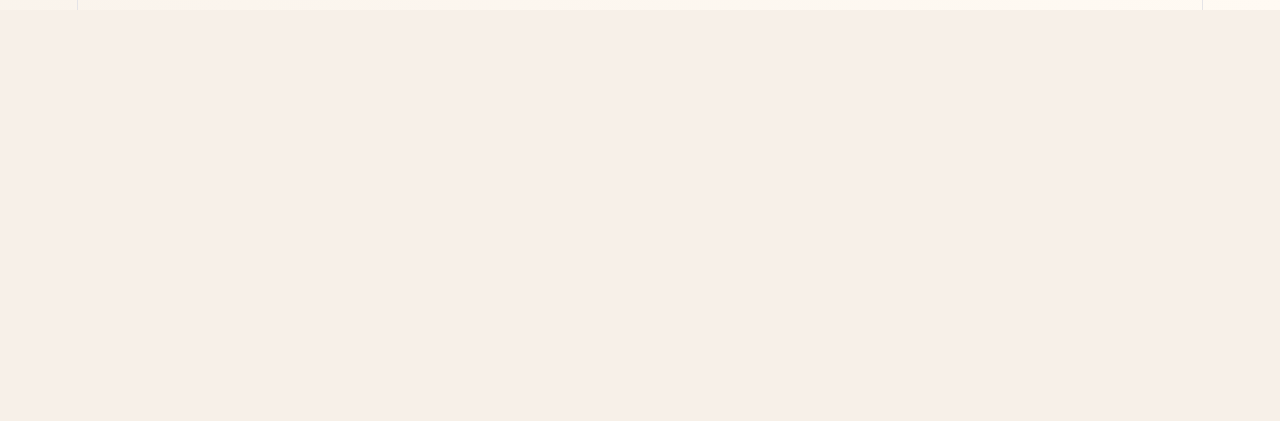
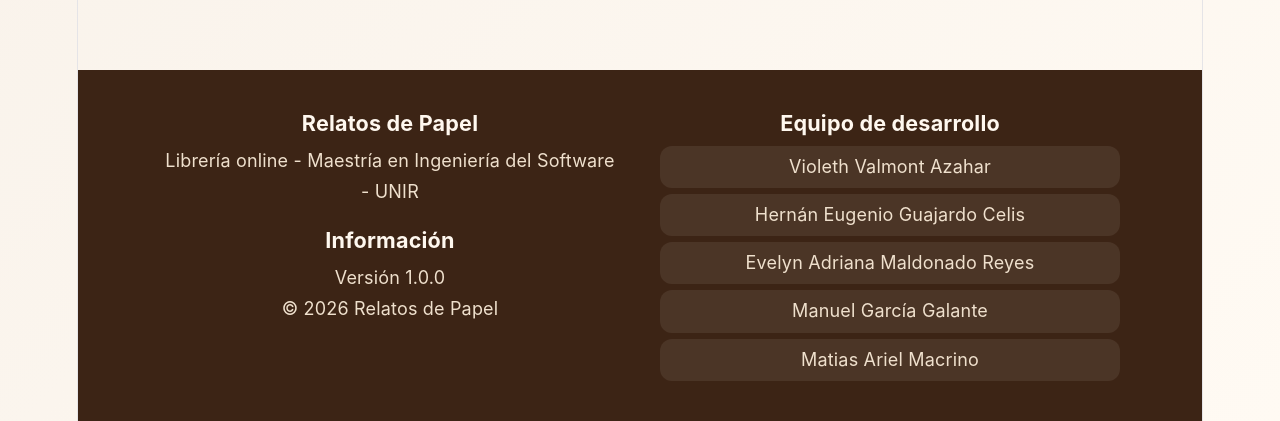
Before and after one commit to mgargal2000/relatos-de-papel, a React (Vite) app: page / in a window 1280 px wide. Shown: the part 801-1222 px from the top of the page. Before the commit the page ends 811 px from the top, so only its background shows below. Built offline with nearby package versions, Linux system fonts and the light colour scheme.

Commit message:
Nuevo componente footer

```diff
--- /dev/null
+++ b/src/components/Footer.jsx
@@ -0,0 +1,37 @@
+function Footer() {
+  const currentYear = new Date().getFullYear();
+
+  return (
+    <footer className="footer">
+      <div className="footer-content">
+        <div className="footer-column">
+          <div className="footer-section">
+            <h3>Relatos de Papel</h3>
+            <p>Librería online - Maestría en Ingeniería del Software - UNIR</p>
+          </div>
+
+          <div className="footer-section">
+            <h3>Información</h3>
+            <p>Versión 1.0.0</p>
+            <p>&copy; {currentYear} Relatos de Papel</p>
+          </div>
+        </div>
+
+        <div className="footer-column">
+          <div className="footer-section">
+            <h3>Equipo de desarrollo</h3>
+            <ul className="footer-team">
+              <li>Violeth Valmont Azahar</li>
+              <li>Hernán Eugenio Guajardo Celis</li>
+              <li>Evelyn Adriana Maldonado Reyes</li>
+              <li>Manuel García Galante</li>
+              <li>Matias Ariel Macrino</li>
+            </ul>
+          </div>
+        </div>
+      </div>
+    </footer>
+  );
+}
+
+export default Footer;
--- a/src/components/Layout.jsx
+++ b/src/components/Layout.jsx
@@ -1,5 +1,6 @@
 import { Outlet } from "react-router-dom";
 import Header from "./Header";
+import Footer from "./Footer";
 
 function Layout() {
   return (
@@ -9,6 +10,8 @@ function Layout() {
       <main className="main-content">
         <Outlet />
       </main>
+
+      <Footer />
     </div>
   );
 }
--- a/src/styles.css
+++ b/src/styles.css
@@ -921,3 +921,58 @@
     position: static;
   }
 }
+
+/* Footer */
+
+.footer {
+  margin-top: 60px;
+  padding: 40px 24px;
+  background: #3c2415;
+  color: #efe0cd;
+}
+
+.footer-content {
+  max-width: 960px;
+  margin: 0 auto;
+  display: grid;
+  grid-template-columns: 1fr 1fr;
+  gap: 40px;
+}
+
+.footer-column {
+  display: flex;
+  flex-direction: column;
+  gap: 20px;
+}
+
+.footer-section h3 {
+  margin: 0 0 10px;
+  color: #fff8ef;
+  font-size: 1.2rem;
+}
+
+.footer-section p {
+  margin: 0;
+  line-height: 1.7;
+}
+
+.footer-team {
+  list-style: none;
+  padding: 0;
+  margin: 0;
+  display: flex;
+  flex-direction: column;
+  gap: 6px;
+}
+
+.footer-team li {
+  padding: 8px 12px;
+  border-radius: 12px;
+  background: rgba(255, 248, 239, 0.08);
+}
+
+@media (max-width: 600px) {
+  .footer-content {
+    grid-template-columns: 1fr;
+  }
+}
```
